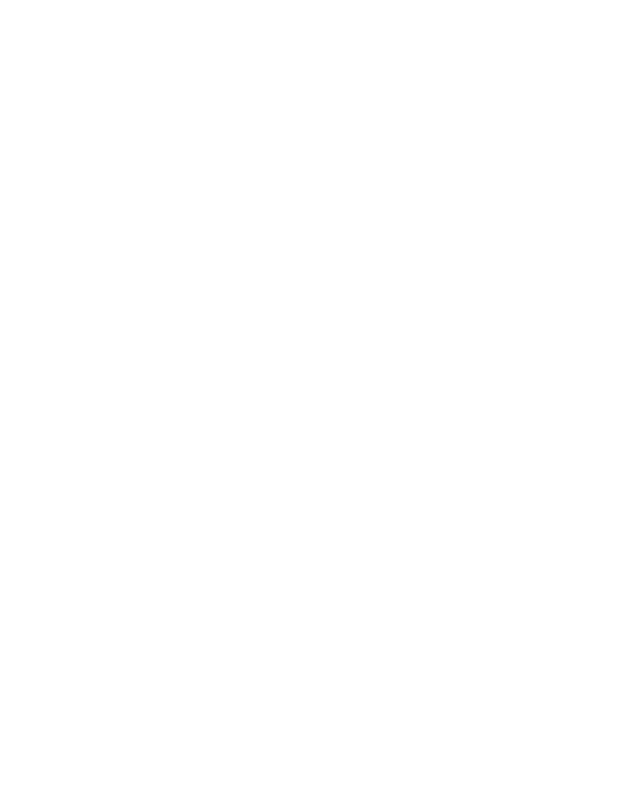
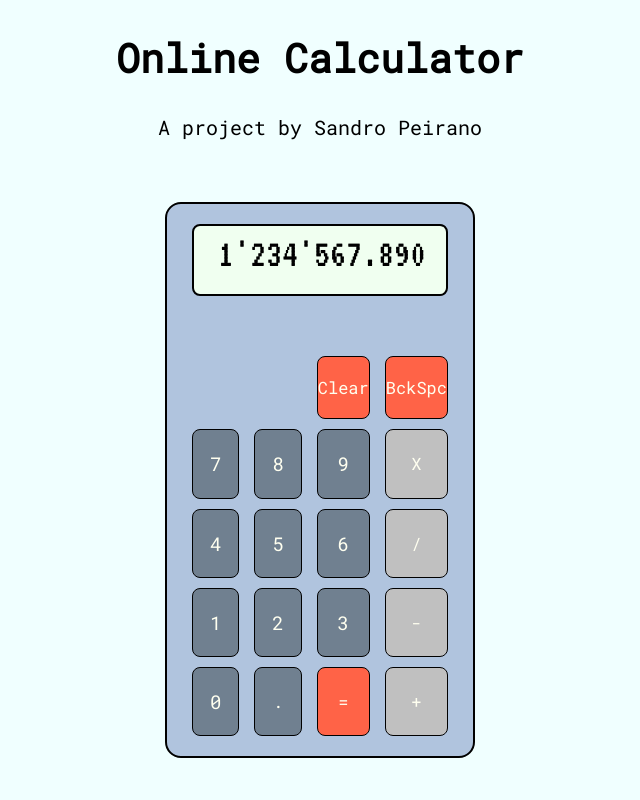
Before and after one commit to Ordnas1/calculator, a plain HTML site: page index.html in a window 1280 px wide. Shown: the whole page, without its empty margins (320-960 px from the left). Drawn offline with Linux system fonts and the light colour scheme.

Commit message:
Implement calculator design

```diff
--- a/css/styles.css
+++ b/css/styles.css
@@ -0,0 +1,196 @@
+html {
+    font-size: 10px;
+}
+
+body {
+    margin: 0;
+    height: 100vh;
+    font-family: 'Roboto Mono', monospace;
+    background-color: #F0FFFF;
+}
+
+/* header elements */
+
+header {
+    display: flex;
+    flex-direction: column;
+    justify-content: center;
+    text-align: center;
+    height: 20%;
+}
+
+h1 {
+    font-size: 4rem;
+    margin: 0;
+    padding: 2rem 0;
+}
+
+.subtitle {
+    font-size: 2rem;
+    margin: 0;
+    padding: 1rem 0;
+}
+
+
+/* main elements */
+
+main {
+    height: 80%;
+    display: flex;
+    justify-content: center;
+    align-items: center;
+}
+
+/** calculator elements */
+
+.calculator {
+    width: 20%;
+    height: 80%;
+    display: grid;
+    grid-template-areas: "display display display display"
+    "display display display display"
+    ". . clear backspace"
+    "seven eight nine mult"
+    "four five six divide"
+    "one two three sub"
+    "zero dec-point equal add";
+    grid-template-columns:repeat(4, 1fr);
+    grid-template-rows: auto;
+    gap: 10px 15px;
+    padding: 2rem 2.5rem;
+    border: 2px solid black;
+    border-radius: 16px;
+    background-color:#B0C4DE;
+}
+
+
+.calc-display {
+    grid-area: display;
+    display: flex;
+    flex-direction: row;
+    justify-content: flex-end;
+    align-items: flex-end;
+    border: 2px solid black;
+    border-radius: 8px;
+    background-color: #F0FFF0;
+    margin-bottom: 5rem;
+}
+
+.display-text {
+    text-align: right;
+    justify-self: right;
+    font-size: 4rem;
+    margin: 0 2rem 2rem 0;
+    font-family: 'VT323', monospace;
+    font-weight: 400;
+    color: black;
+}
+
+/* calculator buttons */
+
+.btn-label {
+    text-align: center;
+    font-size: 1.7rem;
+}
+
+.btn-number {
+    font-size: 1.9rem;
+}
+
+
+.calc-btn {
+    display: flex;
+    flex-direction: flex;
+    justify-content: center;
+    align-items: center;
+    border: 1px solid black;
+    border-radius: 8px;
+    color: #FFFFF0;
+}
+
+.calc-btn-num {
+    background-color: #708090;
+}
+
+.calc-btn-top {
+    background-color: #FF6347;
+}
+
+.calc-btn-op {
+    background-color: #C0C0C0;
+}
+
+.calc-clear {
+    grid-area: clear;
+
+}
+
+.calc-backspace {
+    grid-area: backspace;
+}
+
+.mult {
+    grid-area: mult;
+}
+
+.divide {
+    grid-area: divide;
+}
+
+.sub {
+    grid-area: sub;
+}
+
+.add {
+    grid-area: add;
+}
+
+.nine {
+    grid-area: nine;
+}
+
+.eight {
+    grid-area: eight;
+}
+
+.seven {
+    grid-area: seven;
+}
+
+.six {
+    grid-area: six;
+}
+
+.five {
+    grid-area: five;
+}
+
+.four {
+    grid-area: four;
+}
+
+.three {
+    grid-area: three;
+}
+
+.two {
+    grid-area: two;
+}
+
+.one {
+    grid-area: one;
+}
+
+.zero {
+    grid-area: zero;
+}
+
+.dec-point {
+    grid-area: dec-point;
+}
+
+.equal {
+    grid-area: equal;
+    background-color: #FF6347;
+    font-size: 2rem;
+}
--- a/index.html
+++ b/index.html
@@ -1,12 +1,83 @@
 <!DOCTYPE html>
 <html lang="en">
+
 <head>
     <meta charset="UTF-8">
     <meta name="viewport" content="width=device-width, initial-scale=1.0">
-    <title>Document</title>
+    <link rel="stylesheet" href="css/styles.css">
+    <link href="https://fonts.googleapis.com/css2?family=Roboto+Mono&display=swap" rel="stylesheet">
+    <link href="https://fonts.googleapis.com/css2?family=VT323&display=swap" rel="stylesheet">
+    <title>Online Calculator</title>
 </head>
+
 <body>
+    <header>
+        <h1>Online Calculator</h1>
+        <p class="subtitle">A project by Sandro Peirano</p>
+    </header>
 
+    <main>
+        <div class="calculator">
+            <div class="calc-display">
+                <p class="display-text">1'234'567.890</p>
+            </div>
+            <div class="calc-clear calc-btn calc-btn-top">
+                <p class="btn-label">Clear</p>
+            </div>
+            <div class="calc-backspace calc-btn calc-btn-top">
+                <p class="btn-label">BckSpc</p>
+            </div>
+            <div class="mult calc-btn calc-btn-op">
+                <p class="btn-label">X</p>
+            </div>
+            <div class="divide calc-btn calc-btn-op">
+                <p class="btn-label">/</p>
+            </div>
+            <div class="sub calc-btn calc-btn-op">
+                <p class="btn-label">-</p>
+            </div>
+            <div class="add calc-btn calc-btn-op">
+                <p class="btn-label">+</p>
+            </div>
+            <div id="9" data-value="9" class="nine calc-btn calc-btn-num">
+                <p data-value="9" class="btn-label btn-number">9</p>
+            </div>
+            <div id="8" data-value="8" class="eight calc-btn calc-btn-num">
+                <p data-value="8" class="btn-label btn-number">8</p>
+            </div>
+            <div id="7" data-value="7" class="seven calc-btn calc-btn-num">
+                <p data-value="7" class="btn-label btn-number">7</p>
+            </div>
+            <div id="6" data-value="6" class="six calc-btn calc-btn-num">
+                <p data-value="6" class="btn-label btn-number">6</p>
+            </div>
+            <div id="5" data-value="5" class="five calc-btn calc-btn-num">
+                <p data-value="5" class="btn-label btn-number">5</p>
+            </div>
+            <div id="4" data-value="4" class="four calc-btn calc-btn-num">
+                <p data-value="4" class="btn-label btn-number">4</p>
+            </div>
+            <div id="3" data-value="3" class="three calc-btn calc-btn-num">
+                <p data-value="3" class="btn-label btn-number">3</p>
+            </div>
+            <div id="2" data-value="2" class="two calc-btn calc-btn-num">
+                <p data-value="2" class="btn-label btn-number">2</p>
+            </div>
+            <div id="1" data-value="1" class="one calc-btn calc-btn-num">
+                <p data-value="1" class="btn-label btn-number">1</p>
+            </div>
+            <div id="0" data-value="0" class="zero calc-btn calc-btn-num">
+                <p data-value="0" class="btn-label btn-number">0</p>
+            </div>
+            <div data-value="." class="dec-point calc-btn calc-btn-num">
+                <p data-value="." class="btn-label">.</p>
+            </div>
+            <div class="equal calc-btn ">
+                <p class="btn-label">=</p>
+            </div>
+        </div>
+    </main>
 </body>
 <script src="scripts/script.js"></script>
+
 </html>
--- a/scripts/script.js
+++ b/scripts/script.js
@@ -1,6 +1,7 @@
 /* Script for Online Calculator
 * by Sandro Peirano */
 
+// Internal functions
 function add(num1, num2) {
     return num1 + num2;
 }
@@ -43,3 +44,13 @@ function operate(operator, num1, num2) {
             return 'INVALID OPERATOR'
     }
 }
+
+let displayNum = ''
+let displayNumFormated = ''
+let mantissaValue = 0
+
+let buttonNum = document.querySelectorAll(".calc-btn-num")
+buttonNum.forEach(button => button.addEventListener('click', e => {
+    console.log(e.target.dataset.value)
+
+}))
```
